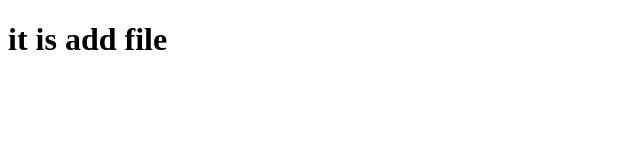
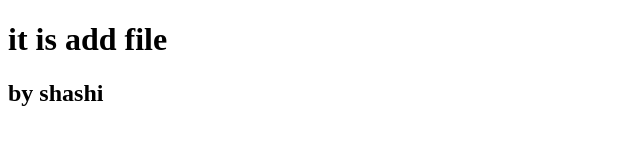
Before and after one commit to Shashikiran1297/PracticeGitAndGithub2, a plain HTML site: page add.html in a window 1280 px wide. Shown: the whole page, without its empty margins (0-640 px from the left). Drawn offline with Linux system fonts and the light colour scheme.

Commit message:
second modify

```diff
--- a/add.html
+++ b/add.html
@@ -7,5 +7,6 @@
 </head>
 <body>
     <h1>it is add file</h1>
+    <h2>by shashi</h2>
 </body>
 </html>
```
